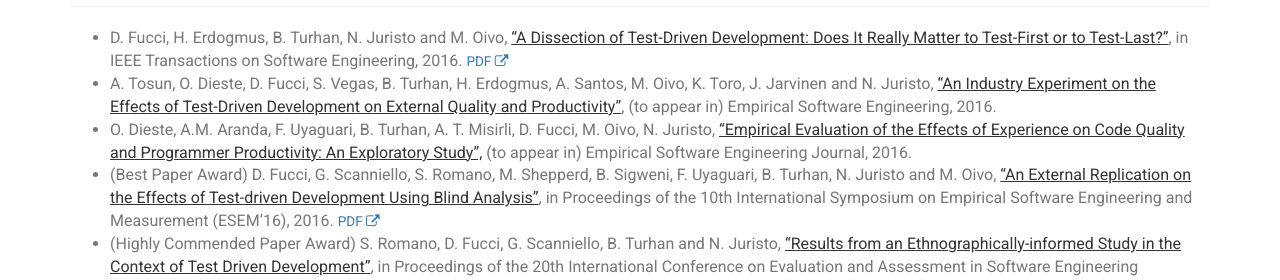
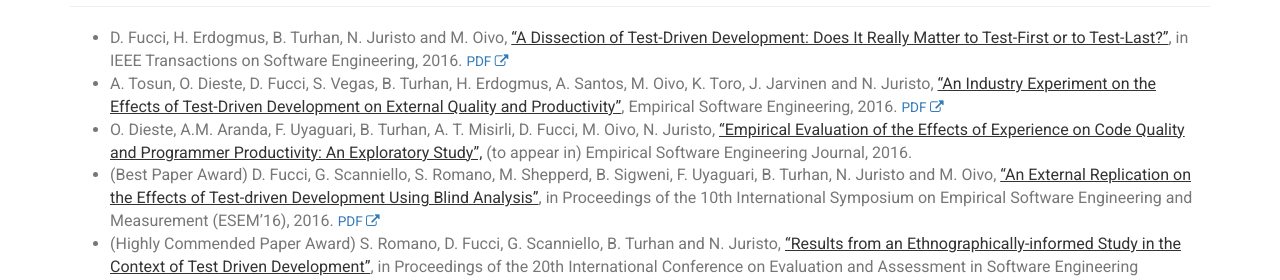
Before and after one commit to M3SOulu/EATDD, a Jekyll site: the page built from research.md, in a window 1280 px wide. Shown: the part 139-419 px from the top of the page. Built offline with Jekyll 4.4.1, drawn with Linux system fonts in a browser that asks for light colours.

Commit message:
Update research.md

```diff
--- a/research.md
+++ b/research.md
@@ -9,7 +9,7 @@ permalink: /research/
     <li>  D. Fucci, H. Erdogmus, B. Turhan, N. Juristo and M. Oivo, <span class="title">“A Dissection of Test-Driven Development: Does It Really Matter to Test-First or to Test-Last?”</span>, in IEEE Transactions on Software Engineering, 2016. <small><a href="http://dx.doi.org/10.1109/TSE.2016.2616877">PDF <span class="fa fa-external-link"></span></a></small>
     </li>
     <li>
-    A. Tosun, O. Dieste, D. Fucci, S. Vegas, B. Turhan, H. Erdogmus, A. Santos, M. Oivo, K. Toro, J. Jarvinen and N. Juristo, <span class="title">“An Industry Experiment on the Effects of Test-Driven Development on External Quality and Productivity”</span>, (to appear in) Empirical Software Engineering, 2016.
+    A. Tosun, O. Dieste, D. Fucci, S. Vegas, B. Turhan, H. Erdogmus, A. Santos, M. Oivo, K. Toro, J. Jarvinen and N. Juristo, <span class="title">“An Industry Experiment on the Effects of Test-Driven Development on External Quality and Productivity”</span>, Empirical Software Engineering, 2016. <small><a href="http://dx.doi.org/10.1007/s10664-016-9490-0">PDF <span class="fa fa-external-link"></span></a></small>
     </li>
     <li>
     O. Dieste, A.M. Aranda, F. Uyaguari, B. Turhan, A. T. Misirli, D. Fucci, M. Oivo, N. Juristo, <span class="title">“Empirical Evaluation of the Effects of Experience on Code Quality and Programmer Productivity: An Exploratory Study”,</span> (to appear in) Empirical Software Engineering Journal, 2016.
```
